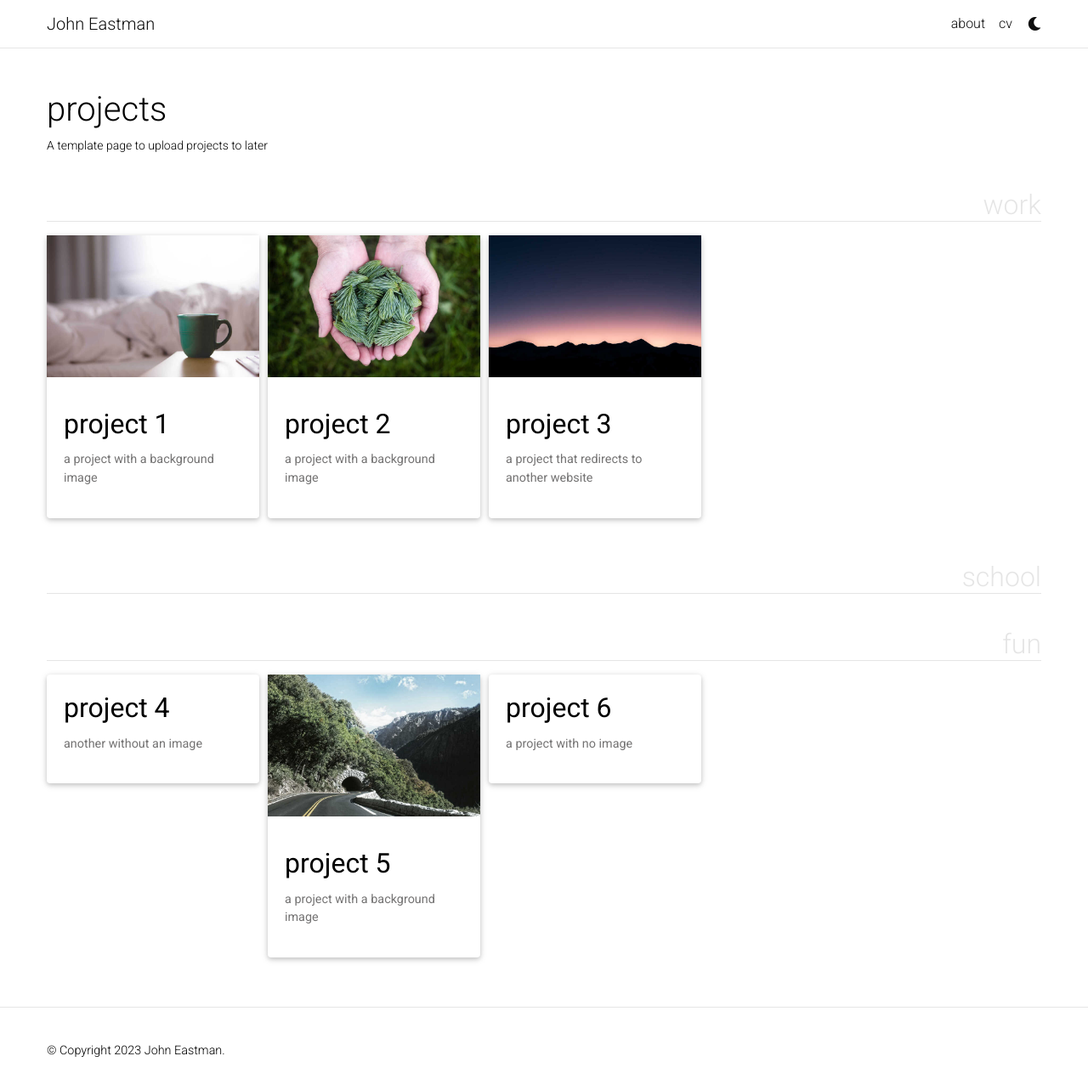
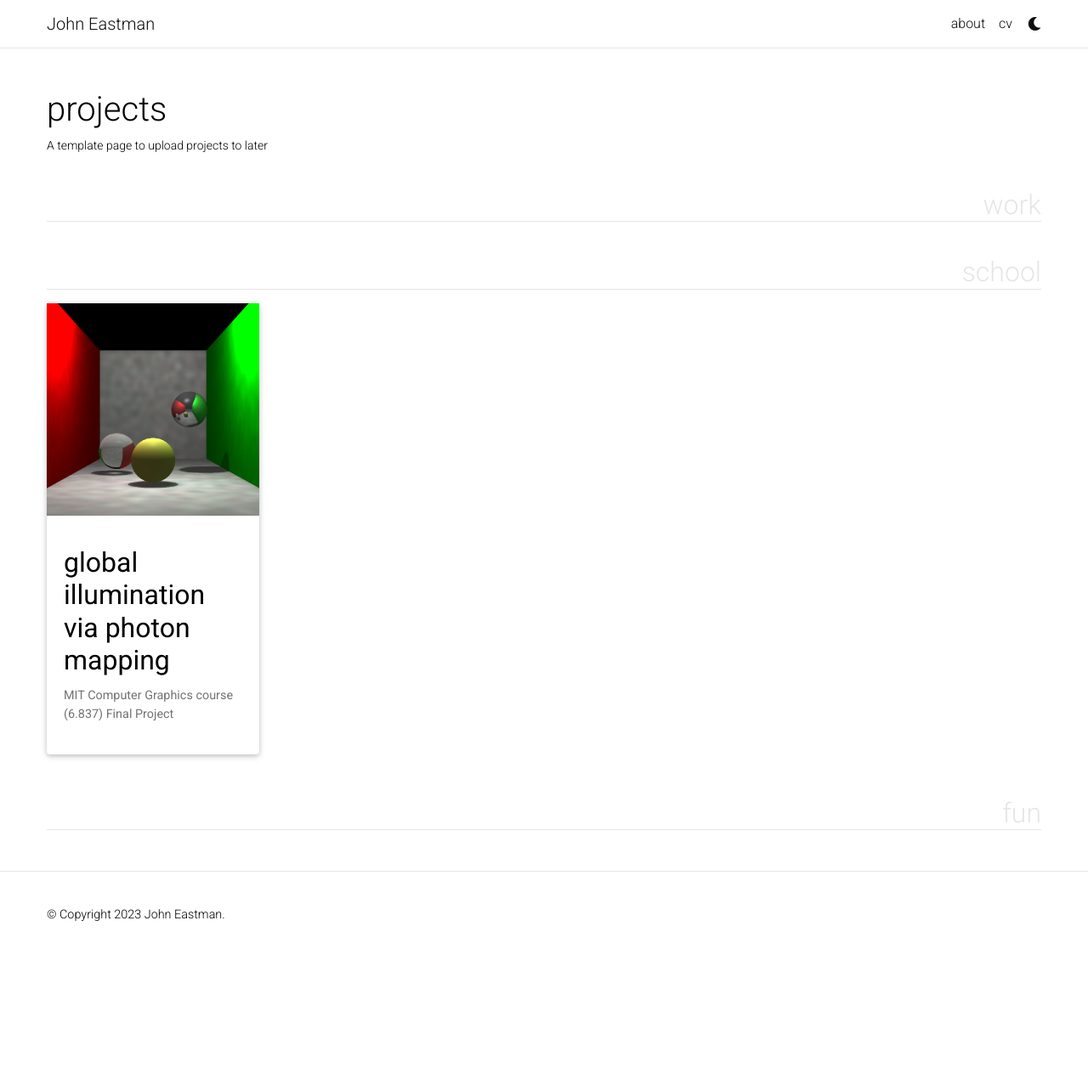
Before and after one commit to RedSweatshirt/RedSweatshirt.github.io, a Jekyll site: the page built from _pages/projects.md, in a window 1280 px wide and 1287 px high. Shown: the top 1283 px of the window at 85% size. Built offline with Jekyll 4.4.1, drawn with Linux system fonts in a browser that asks for light colours; full-size pictures stand in for the smaller copies a plugin makes; comment, search, counter and statistics services are not loaded; a style sheet for code colours, icons or effects is not loaded.

Commit message:
Removed placeholder projects, added photon mapping

````diff
--- a/_config.yml
+++ b/_config.yml
@@ -257,7 +257,7 @@ jekyll-archives:
     tag: '/blog/tag/:name/'
     category: '/blog/category/:name/'
 
-display_tags: ['formatting', 'images', 'links', 'math', 'code'] # this tags will be dispalyed on the front page of your blog
+display_tags: ['work', 'school', 'fun', 'etc'] # this tags will be displayed on the front page of your blog
 
 # -----------------------------------------------------------------------------
 # Jekyll Scholar
--- a/_projects/1_project.md
+++ /dev/null
@@ -1,80 +0,0 @@
----
-layout: page
-title: project 1
-description: a project with a background image
-img: assets/img/12.jpg
-importance: 1
-category: work
----
-
-Every project has a beautiful feature showcase page.
-It's easy to include images in a flexible 3-column grid format.
-Make your photos 1/3, 2/3, or full width.
-
-To give your project a background in the portfolio page, just add the img tag to the front matter like so:
-
-    ---
-    layout: page
-    title: project
-    description: a project with a background image
-    img: /assets/img/12.jpg
-    ---
-
-<div class="row">
-    <div class="col-sm mt-3 mt-md-0">
-        {% include figure.html path="assets/img/1.jpg" title="example image" class="img-fluid rounded z-depth-1" %}
-    </div>
-    <div class="col-sm mt-3 mt-md-0">
-        {% include figure.html path="assets/img/3.jpg" title="example image" class="img-fluid rounded z-depth-1" %}
-    </div>
-    <div class="col-sm mt-3 mt-md-0">
-        {% include figure.html path="assets/img/5.jpg" title="example image" class="img-fluid rounded z-depth-1" %}
-    </div>
-</div>
-<div class="caption">
-    Caption photos easily. On the left, a road goes through a tunnel. Middle, leaves artistically fall in a hipster photoshoot. Right, in another hipster photoshoot, a lumberjack grasps a handful of pine needles.
-</div>
-<div class="row">
-    <div class="col-sm mt-3 mt-md-0">
-        {% include figure.html path="assets/img/5.jpg" title="example image" class="img-fluid rounded z-depth-1" %}
-    </div>
-</div>
-<div class="caption">
-    This image can also have a caption. It's like magic.
-</div>
-
-You can also put regular text between your rows of images.
-Say you wanted to write a little bit about your project before you posted the rest of the images.
-You describe how you toiled, sweated, *bled* for your project, and then... you reveal its glory in the next row of images.
-
-
-<div class="row justify-content-sm-center">
-    <div class="col-sm-8 mt-3 mt-md-0">
-        {% include figure.html path="assets/img/6.jpg" title="example image" class="img-fluid rounded z-depth-1" %}
-    </div>
-    <div class="col-sm-4 mt-3 mt-md-0">
-        {% include figure.html path="assets/img/11.jpg" title="example image" class="img-fluid rounded z-depth-1" %}
-    </div>
-</div>
-<div class="caption">
-    You can also have artistically styled 2/3 + 1/3 images, like these.
-</div>
-
-
-The code is simple.
-Just wrap your images with `<div class="col-sm">` and place them inside `<div class="row">` (read more about the <a href="https://getbootstrap.com/docs/4.4/layout/grid/">Bootstrap Grid</a> system).
-To make images responsive, add `img-fluid` class to each; for rounded corners and shadows use `rounded` and `z-depth-1` classes.
-Here's the code for the last row of images above:
-
-{% raw %}
-```html
-<div class="row justify-content-sm-center">
-    <div class="col-sm-8 mt-3 mt-md-0">
-        {% include figure.html path="assets/img/6.jpg" title="example image" class="img-fluid rounded z-depth-1" %}
-    </div>
-    <div class="col-sm-4 mt-3 mt-md-0">
-        {% include figure.html path="assets/img/11.jpg" title="example image" class="img-fluid rounded z-depth-1" %}
-    </div>
-</div>
-```
-{% endraw %}
--- a/_projects/2_project.md
+++ /dev/null
@@ -1,80 +0,0 @@
----
-layout: page
-title: project 2
-description: a project with a background image
-img: assets/img/3.jpg
-importance: 2
-category: work
----
-
-Every project has a beautiful feature showcase page.
-It's easy to include images in a flexible 3-column grid format.
-Make your photos 1/3, 2/3, or full width.
-
-To give your project a background in the portfolio page, just add the img tag to the front matter like so:
-
-    ---
-    layout: page
-    title: project
-    description: a project with a background image
-    img: /assets/img/12.jpg
-    ---
-
-<div class="row">
-    <div class="col-sm mt-3 mt-md-0">
-        {% include figure.html path="assets/img/1.jpg" title="example image" class="img-fluid rounded z-depth-1" %}
-    </div>
-    <div class="col-sm mt-3 mt-md-0">
-        {% include figure.html path="assets/img/3.jpg" title="example image" class="img-fluid rounded z-depth-1" %}
-    </div>
-    <div class="col-sm mt-3 mt-md-0">
-        {% include figure.html path="assets/img/5.jpg" title="example image" class="img-fluid rounded z-depth-1" %}
-    </div>
-</div>
-<div class="caption">
-    Caption photos easily. On the left, a road goes through a tunnel. Middle, leaves artistically fall in a hipster photoshoot. Right, in another hipster photoshoot, a lumberjack grasps a handful of pine needles.
-</div>
-<div class="row">
-    <div class="col-sm mt-3 mt-md-0">
-        {% include figure.html path="assets/img/5.jpg" title="example image" class="img-fluid rounded z-depth-1" %}
-    </div>
-</div>
-<div class="caption">
-    This image can also have a caption. It's like magic.
-</div>
-
-You can also put regular text between your rows of images.
-Say you wanted to write a little bit about your project before you posted the rest of the images.
-You describe how you toiled, sweated, *bled* for your project, and then... you reveal its glory in the next row of images.
-
-
-<div class="row justify-content-sm-center">
-    <div class="col-sm-8 mt-3 mt-md-0">
-        {% include figure.html path="assets/img/6.jpg" title="example image" class="img-fluid rounded z-depth-1" %}
-    </div>
-    <div class="col-sm-4 mt-3 mt-md-0">
-        {% include figure.html path="assets/img/11.jpg" title="example image" class="img-fluid rounded z-depth-1" %}
-    </div>
-</div>
-<div class="caption">
-    You can also have artistically styled 2/3 + 1/3 images, like these.
-</div>
-
-
-The code is simple.
-Just wrap your images with `<div class="col-sm">` and place them inside `<div class="row">` (read more about the <a href="https://getbootstrap.com/docs/4.4/layout/grid/">Bootstrap Grid</a> system).
-To make images responsive, add `img-fluid` class to each; for rounded corners and shadows use `rounded` and `z-depth-1` classes.
-Here's the code for the last row of images above:
-
-{% raw %}
-```html
-<div class="row justify-content-sm-center">
-    <div class="col-sm-8 mt-3 mt-md-0">
-        {% include figure.html path="assets/img/6.jpg" title="example image" class="img-fluid rounded z-depth-1" %}
-    </div>
-    <div class="col-sm-4 mt-3 mt-md-0">
-        {% include figure.html path="assets/img/11.jpg" title="example image" class="img-fluid rounded z-depth-1" %}
-    </div>
-</div>
-```
-{% endraw %}
--- a/_projects/4_project.md
+++ /dev/null
@@ -1,80 +0,0 @@
----
-layout: page
-title: project 4
-description: another without an image
-img:
-importance: 3
-category: fun
----
-
-Every project has a beautiful feature showcase page.
-It's easy to include images in a flexible 3-column grid format.
-Make your photos 1/3, 2/3, or full width.
-
-To give your project a background in the portfolio page, just add the img tag to the front matter like so:
-
-    ---
-    layout: page
-    title: project
-    description: a project with a background image
-    img: /assets/img/12.jpg
-    ---
-
-<div class="row">
-    <div class="col-sm mt-3 mt-md-0">
-        {% include figure.html path="assets/img/1.jpg" title="example image" class="img-fluid rounded z-depth-1" %}
-    </div>
-    <div class="col-sm mt-3 mt-md-0">
-        {% include figure.html path="assets/img/3.jpg" title="example image" class="img-fluid rounded z-depth-1" %}
-    </div>
-    <div class="col-sm mt-3 mt-md-0">
-        {% include figure.html path="assets/img/5.jpg" title="example image" class="img-fluid rounded z-depth-1" %}
-    </div>
-</div>
-<div class="caption">
-    Caption photos easily. On the left, a road goes through a tunnel. Middle, leaves artistically fall in a hipster photoshoot. Right, in another hipster photoshoot, a lumberjack grasps a handful of pine needles.
-</div>
-<div class="row">
-    <div class="col-sm mt-3 mt-md-0">
-        {% include figure.html path="assets/img/5.jpg" title="example image" class="img-fluid rounded z-depth-1" %}
-    </div>
-</div>
-<div class="caption">
-    This image can also have a caption. It's like magic.
-</div>
-
-You can also put regular text between your rows of images.
-Say you wanted to write a little bit about your project before you posted the rest of the images.
-You describe how you toiled, sweated, *bled* for your project, and then... you reveal its glory in the next row of images.
-
-
-<div class="row justify-content-sm-center">
-    <div class="col-sm-8 mt-3 mt-md-0">
-        {% include figure.html path="assets/img/6.jpg" title="example image" class="img-fluid rounded z-depth-1" %}
-    </div>
-    <div class="col-sm-4 mt-3 mt-md-0">
-        {% include figure.html path="assets/img/11.jpg" title="example image" class="img-fluid rounded z-depth-1" %}
-    </div>
-</div>
-<div class="caption">
-    You can also have artistically styled 2/3 + 1/3 images, like these.
-</div>
-
-
-The code is simple.
-Just wrap your images with `<div class="col-sm">` and place them inside `<div class="row">` (read more about the <a href="https://getbootstrap.com/docs/4.4/layout/grid/">Bootstrap Grid</a> system).
-To make images responsive, add `img-fluid` class to each; for rounded corners and shadows use `rounded` and `z-depth-1` classes.
-Here's the code for the last row of images above:
-
-{% raw %}
-```html
-<div class="row justify-content-sm-center">
-    <div class="col-sm-8 mt-3 mt-md-0">
-        {% include figure.html path="assets/img/6.jpg" title="example image" class="img-fluid rounded z-depth-1" %}
-    </div>
-    <div class="col-sm-4 mt-3 mt-md-0">
-        {% include figure.html path="assets/img/11.jpg" title="example image" class="img-fluid rounded z-depth-1" %}
-    </div>
-</div>
-```
-{% endraw %}
--- a/_projects/5_project.md
+++ /dev/null
@@ -1,80 +0,0 @@
----
-layout: page
-title: project 5
-description: a project with a background image
-img: assets/img/1.jpg
-importance: 3
-category: fun
----
-
-Every project has a beautiful feature showcase page.
-It's easy to include images in a flexible 3-column grid format.
-Make your photos 1/3, 2/3, or full width.
-
-To give your project a background in the portfolio page, just add the img tag to the front matter like so:
-
-    ---
-    layout: page
-    title: project
-    description: a project with a background image
-    img: /assets/img/12.jpg
-    ---
-
-<div class="row">
-    <div class="col-sm mt-3 mt-md-0">
-        {% include figure.html path="assets/img/1.jpg" title="example image" class="img-fluid rounded z-depth-1" %}
-    </div>
-    <div class="col-sm mt-3 mt-md-0">
-        {% include figure.html path="assets/img/3.jpg" title="example image" class="img-fluid rounded z-depth-1" %}
-    </div>
-    <div class="col-sm mt-3 mt-md-0">
-        {% include figure.html path="assets/img/5.jpg" title="example image" class="img-fluid rounded z-depth-1" %}
-    </div>
-</div>
-<div class="caption">
-    Caption photos easily. On the left, a road goes through a tunnel. Middle, leaves artistically fall in a hipster photoshoot. Right, in another hipster photoshoot, a lumberjack grasps a handful of pine needles.
-</div>
-<div class="row">
-    <div class="col-sm mt-3 mt-md-0">
-        {% include figure.html path="assets/img/5.jpg" title="example image" class="img-fluid rounded z-depth-1" %}
-    </div>
-</div>
-<div class="caption">
-    This image can also have a caption. It's like magic.
-</div>
-
-You can also put regular text between your rows of images.
-Say you wanted to write a little bit about your project before you posted the rest of the images.
-You describe how you toiled, sweated, *bled* for your project, and then... you reveal its glory in the next row of images.
-
-
-<div class="row justify-content-sm-center">
-    <div class="col-sm-8 mt-3 mt-md-0">
-        {% include figure.html path="assets/img/6.jpg" title="example image" class="img-fluid rounded z-depth-1" %}
-    </div>
-    <div class="col-sm-4 mt-3 mt-md-0">
-        {% include figure.html path="assets/img/11.jpg" title="example image" class="img-fluid rounded z-depth-1" %}
-    </div>
-</div>
-<div class="caption">
-    You can also have artistically styled 2/3 + 1/3 images, like these.
-</div>
-
-
-The code is simple.
-Just wrap your images with `<div class="col-sm">` and place them inside `<div class="row">` (read more about the <a href="https://getbootstrap.com/docs/4.4/layout/grid/">Bootstrap Grid</a> system).
-To make images responsive, add `img-fluid` class to each; for rounded corners and shadows use `rounded` and `z-depth-1` classes.
-Here's the code for the last row of images above:
-
-{% raw %}
-```html
-<div class="row justify-content-sm-center">
-    <div class="col-sm-8 mt-3 mt-md-0">
-        {% include figure.html path="assets/img/6.jpg" title="example image" class="img-fluid rounded z-depth-1" %}
-    </div>
-    <div class="col-sm-4 mt-3 mt-md-0">
-        {% include figure.html path="assets/img/11.jpg" title="example image" class="img-fluid rounded z-depth-1" %}
-    </div>
-</div>
-```
-{% endraw %}
--- a/_projects/6_project.md
+++ /dev/null
@@ -1,80 +0,0 @@
----
-layout: page
-title: project 6
-description: a project with no image
-img:
-importance: 4
-category: fun
----
-
-Every project has a beautiful feature showcase page.
-It's easy to include images in a flexible 3-column grid format.
-Make your photos 1/3, 2/3, or full width.
-
-To give your project a background in the portfolio page, just add the img tag to the front matter like so:
-
-    ---
-    layout: page
-    title: project
-    description: a project with a background image
-    img: /assets/img/12.jpg
-    ---
-
-<div class="row">
-    <div class="col-sm mt-3 mt-md-0">
-        {% include figure.html path="assets/img/1.jpg" title="example image" class="img-fluid rounded z-depth-1" %}
-    </div>
-    <div class="col-sm mt-3 mt-md-0">
-        {% include figure.html path="assets/img/3.jpg" title="example image" class="img-fluid rounded z-depth-1" %}
-    </div>
-    <div class="col-sm mt-3 mt-md-0">
-        {% include figure.html path="assets/img/5.jpg" title="example image" class="img-fluid rounded z-depth-1" %}
-    </div>
-</div>
-<div class="caption">
-    Caption photos easily. On the left, a road goes through a tunnel. Middle, leaves artistically fall in a hipster photoshoot. Right, in another hipster photoshoot, a lumberjack grasps a handful of pine needles.
-</div>
-<div class="row">
-    <div class="col-sm mt-3 mt-md-0">
-        {% include figure.html path="assets/img/5.jpg" title="example image" class="img-fluid rounded z-depth-1" %}
-    </div>
-</div>
-<div class="caption">
-    This image can also have a caption. It's like magic.
-</div>
-
-You can also put regular text between your rows of images.
-Say you wanted to write a little bit about your project before you posted the rest of the images.
-You describe how you toiled, sweated, *bled* for your project, and then... you reveal its glory in the next row of images.
-
-
-<div class="row justify-content-sm-center">
-    <div class="col-sm-8 mt-3 mt-md-0">
-        {% include figure.html path="assets/img/6.jpg" title="example image" class="img-fluid rounded z-depth-1" %}
-    </div>
-    <div class="col-sm-4 mt-3 mt-md-0">
-        {% include figure.html path="assets/img/11.jpg" title="example image" class="img-fluid rounded z-depth-1" %}
-    </div>
-</div>
-<div class="caption">
-    You can also have artistically styled 2/3 + 1/3 images, like these.
-</div>
-
-
-The code is simple.
-Just wrap your images with `<div class="col-sm">` and place them inside `<div class="row">` (read more about the <a href="https://getbootstrap.com/docs/4.4/layout/grid/">Bootstrap Grid</a> system).
-To make images responsive, add `img-fluid` class to each; for rounded corners and shadows use `rounded` and `z-depth-1` classes.
-Here's the code for the last row of images above:
-
-{% raw %}
-```html
-<div class="row justify-content-sm-center">
-    <div class="col-sm-8 mt-3 mt-md-0">
-        {% include figure.html path="assets/img/6.jpg" title="example image" class="img-fluid rounded z-depth-1" %}
-    </div>
-    <div class="col-sm-4 mt-3 mt-md-0">
-        {% include figure.html path="assets/img/11.jpg" title="example image" class="img-fluid rounded z-depth-1" %}
-    </div>
-</div>
-```
-{% endraw %}
--- /dev/null
+++ b/_projects/photon_mapping_6837.md
@@ -0,0 +1,63 @@
+---
+layout: page
+title: Global Illumination via Photon Mapping
+description: MIT Computer Graphics course (6.837) Final Project
+img: assets/img/photon_mapping_6837/rt_pm_cornellbox.png
+importance: 1
+category: school
+---
+
+<div class="row">
+    <div class="col-sm mt-3 mt-md-0">
+        {% include figure.html path="assets/img/photon_mapping_6837/rt_cornellbox.png" title="Ray Traced Cornell Box" class="img-fluid rounded z-depth-1" %}
+    </div>
+    <div class="col-sm mt-3 mt-md-0">
+        {% include figure.html path="assets/img/photon_mapping_6837/rt_pm_cornellbox.png" title="Ray Traced Cornell Box with Photon Mapping" class="img-fluid rounded z-depth-1" %}
+    </div>
+</div>
+<div class="caption">
+    On the left, a ray traced Cornell box replica. Right, a ray traced Cornell box with Photon Mapping.
+</div>
+
+During our computer graphics class, 6.837 at MIT, my partner Isaac Redlon and I embarked on an exciting project to solve the problem of global illumination. Our aim was to move beyond the simplistic approach of ambient lighting in the Phong shader model and develop a more realistic model that simulates light bouncing around surfaces and reflecting onto other surfaces, creating global illumination. Working together, we chose to implement photon mapping, optimized using a k-d tree data structure. Additionally, we incorporated refraction to power caustics, contributing to a more authentic rendering of the scene.
+
+#### Refraction
+
+Our refraction implementation was based on a [University of Washington lecture](https://courses.cs.washington.edu/courses/cse457/11au/lectures/markup/ray-tracing-markup.pdf) by Daniel Leventhal. We extended our standard ray tracer, which already supported recursive ray bounces for reflection. For refraction, we calculated the angle using Snell's law, factoring in the index of refraction of the intersected object, and assumed solid glass surfaces for simplicity. We also accounted for total internal reflection using Snell's law, which resulted in a reflected ray instead of a refracted one for certain ray angles.
+
+#### Photon Mapping
+
+<div class="row">
+    <div class="col-sm mt-3 mt-md-0">
+        {% include figure.html path="assets/img/photon_mapping_6837/rt_pm_cornellbox.png" title="Ray Traced Cornell Box" class="img-fluid rounded z-depth-1" %}
+    </div>
+    <div class="col-sm mt-3 mt-md-0">
+        {% include figure.html path="assets/img/photon_mapping_6837/rt_pm_vis_cornellbox.png" title="Ray Traced Cornell Box with Photon Mapping" class="img-fluid rounded z-depth-1" %}
+    </div>
+</div>
+<div class="caption">
+    On the left, a ray traced Cornell box with Photon Mapping. Right, a visualization of 100k photons generated, colors amplified for visibility.
+</div>
+
+Our photon mapping work was based on the paper ["A Practical Guide to Global Illumination using Photon Maps"](https://graphics.stanford.edu/courses/cs348b-00/course8.pdf) by Niels Jorgen Christensen and Henrik Wann Jensen, presented at Siggraph 2000. We created the photon map by casting rays randomly from a point light, with each ray representing a photon carrying a portion of the light's energy. Photons could undergo diffuse reflection, specular reflection, absorption, or refraction upon intersection with an object. To implement caustics, we created a secondary photon map that cast more photons but only stored interactions with refractive materials.
+
+We determined each photon's action on intersection using a technique called "Russian Roulette," which allowed us to manage the space and time complexity more efficiently. The photon's power was scaled accordingly based on the action it underwent and its interaction with the material properties.
+
+For gathering photons, we employed a radiance estimate function that collected all photons within a radius r of the point where the eye rays intersected an object. The power of each photon was scaled based on a cone filter and its contribution to the light at that point, allowing us to approximate the global illumination contribution at that point.
+
+#### k-d Tree Data Structure
+
+<div class="row">
+    <div class="col-sm mt-3 mt-md-0">
+        {% include figure.html path="assets/img/photon_mapping_6837/rt_perf.png" title="Ray Traced Cornell Box" class="img-fluid rounded z-depth-1" %}
+    </div>
+</div>
+<div class="caption">
+    A visualization of ray tracing performance, vector vs. k-d tree
+</div>
+
+Our k-d tree data structure, also based on ["A Practical Guide to Global Illumination using Photon Maps"](https://graphics.stanford.edu/courses/cs348b-00/course8.pdf) and the k-d tree implementation published on [Rosetta Code](https://rosettacode.org/wiki/K-d_tree#C.2B.2B), supported the building and balancing of the tree and the GetNeighbors() operation to retrieve nearby photons quickly during the ray tracing process, making rendering much faster than it would be otherwise.
+
+#### Results and Future Work
+
+We successfully solved the problem of global illumination using photon mapping, supported by refraction, caustics, and a k-d tree to accelerate the photon gathering step during ray tracing. However, there are potential future improvements, such as extending the refraction implementation to include different materials and using the Fresnel equation, implementing more complex filtering techniques or adding photon mapping for volumetric objects, and expanding the capabilities of the k-d tree.
````
Also changed, not shown: _pages/about.md (+2 -2 lines), _projects/3_project.md (deleted, +0 -81 lines), assets/img/photon_mapping_6837/pm_vis_cornellbox.png (added), assets/img/photon_mapping_6837/rt_cornellbox.png (added), assets/img/photon_mapping_6837/rt_perf.png (added), assets/img/photon_mapping_6837/rt_pm_cornellbox.png (added).
